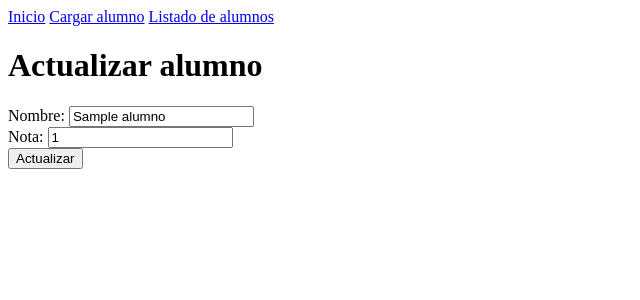
After one commit to lusalemme/proyecto, a Django app: page /alumnos/1/actualizar/ in a window 1280 px wide. The commit adds this page. Shown: the top 300 px of the page, without its empty margins (0-640 px from the left). Run offline with Django 5.2, Linux system fonts and the light colour scheme; tables that the repository leaves empty hold one stand-in row (values such as "Sample post").

Commit message:
Se agregó la opcion de actualizar

```diff
--- /dev/null
+++ b/inicio/templates/alumno_actualizar.html
@@ -0,0 +1,12 @@
+{% extends "base.html" %}
+{% block texto_h1 %} Actualizar alumno {% endblock texto_h1 %}
+
+{% block contenido %}
+<form action="" method="POST">
+        {% csrf_token %}
+
+        {{form}}
+
+        <input type="submit" value="Actualizar">
+    </form>
+{% endblock contenido %}
--- a/inicio/templates/listado_de_alumnos.html
+++ b/inicio/templates/listado_de_alumnos.html
@@ -15,6 +15,7 @@
                 <li>
                     {{alumno}}
                     | <a href={% url "alumno_detalle" alumno.id %}>Detalle</a>
+                    | <a href={% url "alumno_actualizar" alumno.id %}>Actualizar</a>
                     | <a href={% url "alumno_borrar" alumno.id %}>Borrar</a>
                 </li>
             {% endfor %}
--- a/inicio/urls.py
+++ b/inicio/urls.py
@@ -1,10 +1,11 @@
 from django.urls import path
-from inicio.views import inicio, cargar_alumno, listado_de_alumnos, alumno_detalle, AlumnoBorrar
+from inicio.views import inicio, cargar_alumno, listado_de_alumnos, alumno_detalle, AlumnoBorrar, AlumnoActualizar
 
 urlpatterns = [
     path('inicio/', inicio, name='inicio'),
     path('alumnos/', listado_de_alumnos, name='listado_de_alumnos'),
     path('alumnos/cargar/', cargar_alumno, name='cargar_alumno'),
     path('alumnos/<int:id_alumno>/', alumno_detalle, name='alumno_detalle'),
-    path('alumnos/<int:pk>/borrar/', AlumnoBorrar.as_view(), name='alumno_borrar')
+    path('alumnos/<int:pk>/borrar/', AlumnoBorrar.as_view(), name='alumno_borrar'),
+    path('alumnos/<int:pk>/actualizar/', AlumnoActualizar.as_view(), name='alumno_actualizar')
 ]
--- a/inicio/views.py
+++ b/inicio/views.py
@@ -2,7 +2,7 @@ from django.shortcuts import render, redirect
 from django.http import HttpResponse
 from inicio.models import Alumno
 from inicio.forms import FormularioCargarAlumno, FormularioBuscarAlumno
-from django.views.generic.edit import DeleteView
+from django.views.generic.edit import DeleteView, UpdateView
 from django.urls import reverse_lazy
 
 def inicio(request):
@@ -45,3 +45,9 @@ class AlumnoBorrar(DeleteView):
     model = Alumno
     template_name = "alumno_borrar.html"
     success_url = reverse_lazy('listado_de_alumnos')
+
+class AlumnoActualizar(UpdateView):
+    model = Alumno
+    template_name = "alumno_actualizar.html"
+    success_url = reverse_lazy('listado_de_alumnos')
+    fields = '__all__'
```
